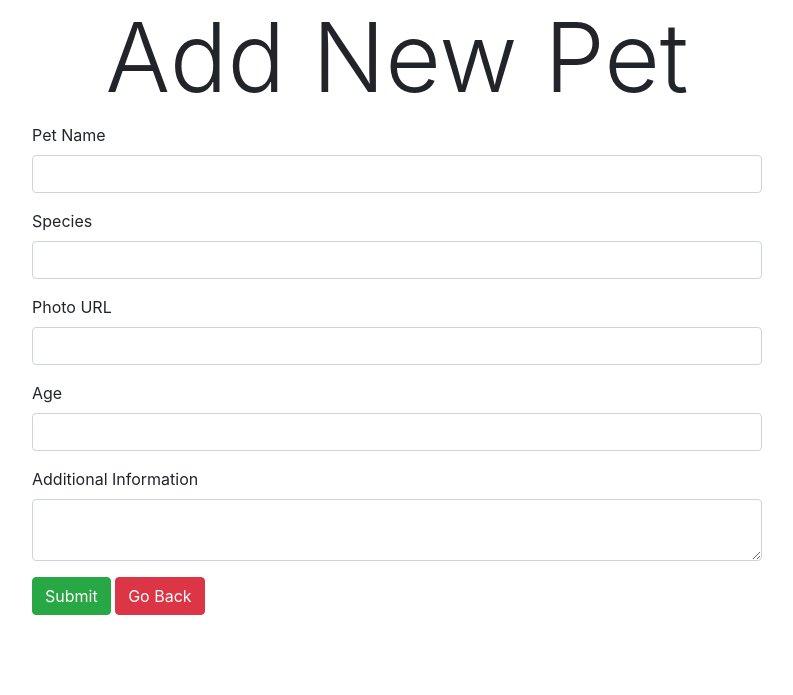
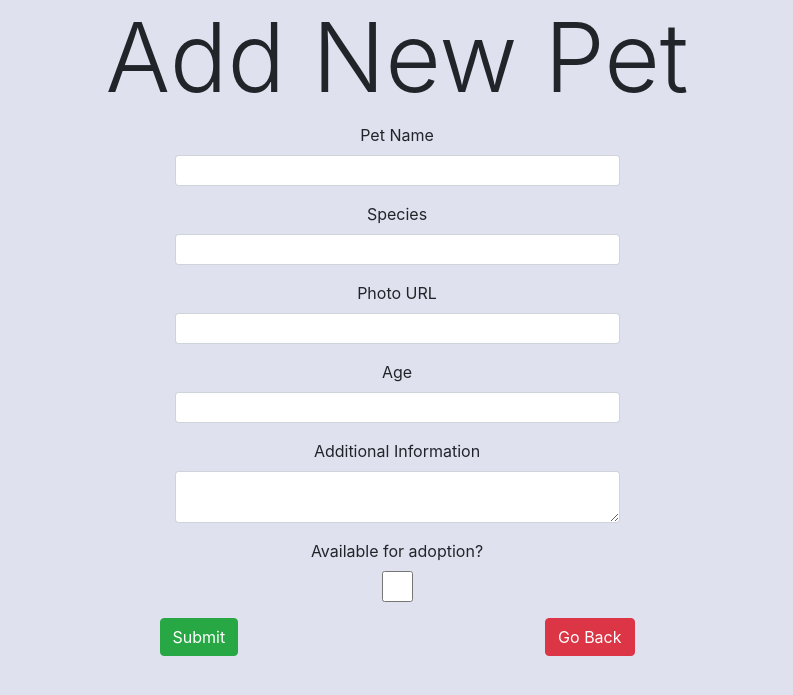
Before and after one commit to lowtrey/springboard-e_adoption_agency, a Flask app: page /add in a window 1280 px wide. Shown: the top 695 px of the page, without its empty margins (243-1036 px from the left). Run offline with Flask 2, Linux system fonts and the light colour scheme; some libraries are stand-ins or nearby versions.

```diff
--- a/app.py
+++ b/app.py
@@ -31,8 +31,9 @@ def add_pet():
     url = form.photo_url.data
     age = form.age.data
     notes = form.notes.data
+    available = form.is_available.data
 
-    new_pet = Pet(name=name, species=species, photo_url=url, age=age, notes=notes)
+    new_pet = Pet(name=name, species=species, photo_url=url, age=age, notes=notes, available=available)
 
     db.session.add(new_pet)
     db.session.commit()
--- a/forms.py
+++ b/forms.py
@@ -1,5 +1,5 @@
 from flask_wtf import FlaskForm
-from wtforms import StringField, IntegerField, TextAreaField
+from wtforms import StringField, IntegerField, TextAreaField, BooleanField
 from wtforms.validators import DataRequired, URL, AnyOf, NumberRange
 
 class PetForm(FlaskForm):
@@ -13,3 +13,5 @@ class PetForm(FlaskForm):
   age = IntegerField("Age", validators=[DataRequired(message="Please enter age"), NumberRange(min=0, max=30, message="Age must be between 0 and 30")])
 
   notes = TextAreaField("Additional Information")
+
+  is_available = BooleanField("Available for adoption?")
--- /dev/null
+++ b/static/app.css
@@ -0,0 +1,12 @@
+body {
+  background-color: #dfe1ee;
+}
+
+img {
+  height: 200px;
+  width: 150px;
+}
+
+.card-body {
+  background-color: #9fa8cb;
+}
--- a/templates/add_form.html
+++ b/templates/add_form.html
@@ -3,13 +3,13 @@
 {% block content %}
 <h1 class="display-1 text-center">Add New Pet</h1>
 <div class="row justify-content-center">
-  <div class="col-md-8">
+  <div class="col-md-5">
     <form method="POST">
       {{form.hidden_tag()}}
       {% for field in form if field.widget.input_type != "hidden" %}
-      <div class="form-group">
+      <div class="form-group text-center">
         {{field.label}}
-        {{field(class_="form-control")}}
+        {{field(class_="form-control form-control-sm")}}
 
         {% for error in field.errors %}
         <small class="form-text text-danger">
@@ -18,8 +18,10 @@
         {% endfor %}
       </div>
       {% endfor %}
-      <button class="btn btn-success">Submit</button>
-      <a href="/" class="btn btn-danger">Go Back</a>
+      <div class="row justify-content-between">
+        <button class="btn btn-success">Submit</button>
+        <a href="/" class="btn btn-danger">Go Back</a>
+      </div>
     </form>
   </div>
 </div>
--- a/templates/base.html
+++ b/templates/base.html
@@ -7,7 +7,7 @@
   <link rel="stylesheet" href="https://stackpath.bootstrapcdn.com/bootstrap/4.5.0/css/bootstrap.min.css"
     integrity="sha384-9aIt2nRpC12Uk9gS9baDl411NQApFmC26EwAOH8WgZl5MYYxFfc+NcPb1dKGj7Sk" crossorigin="anonymous">
   <title>{% block title %}{% endblock %}</title>
-  <link rel="stylesheet" href="/static/css/styles.css">
+  <link rel="stylesheet" href="../static/app.css">
   <script src="http://unpkg.com/jquery"></script>
 </head>
 
```
Also changed, not shown: templates/pets.html (+7 -3 lines).
